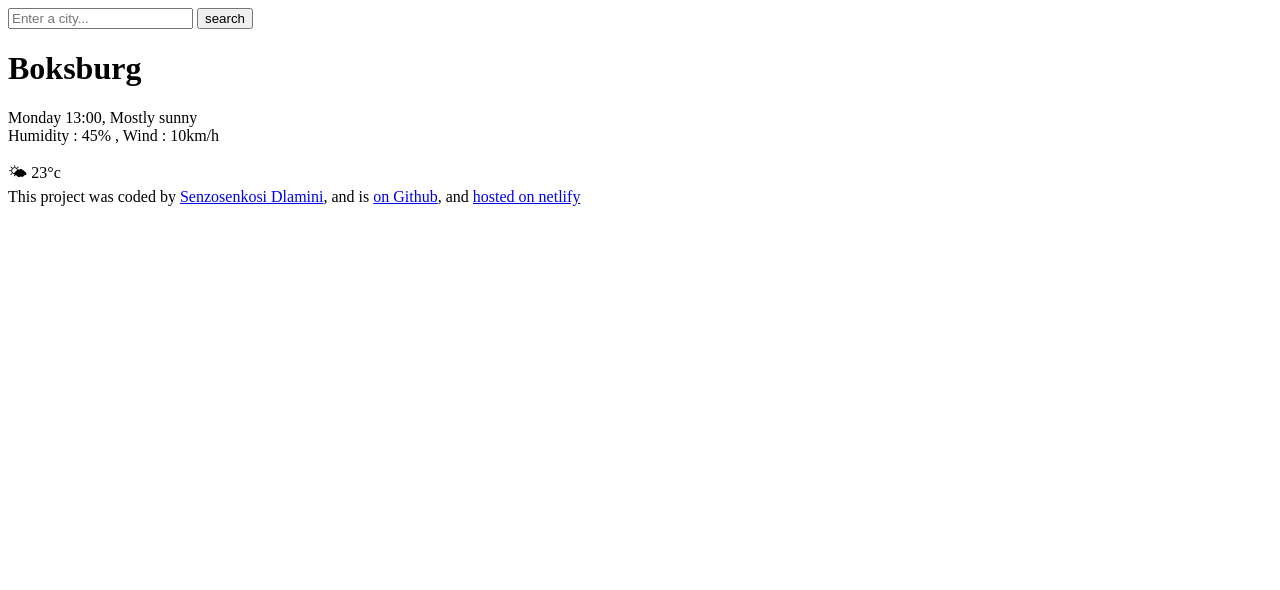
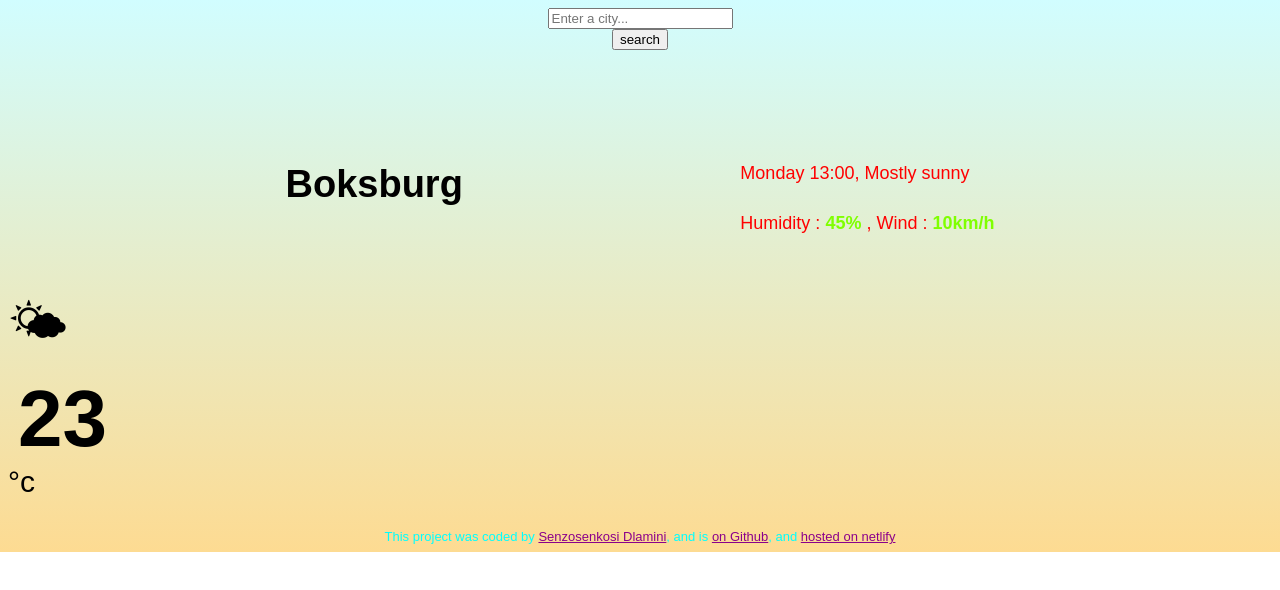
Before and after one commit to senzosenkosidlamini/SevenPlusForecastApp, a plain HTML site: page index.html in a window 1280 px wide. Drawn offline with Linux system fonts and the light colour scheme.

Commit message:
added a css file and updated html

```diff
--- a/index.html
+++ b/index.html
@@ -3,30 +3,34 @@
   <head>
     <meta charset="UTF-8" />
     <meta name="viewport" content="width=device-width, initial-scale=1.0" />
+    <link rel="stylesheet" href="src/style.css" />
+
     <title>SevenPlusForecastApp</title>
   </head>
 
   <body>
     <header>
-      <form>
+      <form class="weather-form">
         <input type="search" placeholder="Enter a city..." required />
         <input type="submit" value="search" />
       </form>
     </header>
 
-    <div>
+    <div class="weather-app-data">
       <main>
-        <h1>Boksburg</h1>
+        <h1 class="weather-app-city">Boksburg</h1>
       </main>
 
-      <p>
+      <p class="weather-app-details">
         Monday 13:00, Mostly sunny
         <br />
-        Humidity : 45% , Wind : 10km/h
+        Humidity : <strong> 45% </strong>, Wind : <strong> 10km/h</strong>
       </p>
     </div>
 
-    <div>🌤 23°c</div>
+    <div class="weather-app-icon">🌤</div>
+    <div class="weather-app-temperature">23</div>
+    <div class="weather-app-unit">°c</div>
 
     <footer>
       This project was coded by
--- /dev/null
+++ b/src/style.css
@@ -0,0 +1,107 @@
+body {
+  background: linear-gradient(to top, #fddb92 0%, #d1fdff 100%);
+  background-repeat: no-repeat;
+  background-size: cover;
+  font-family: Arial, Helvetica, sans-serif;
+}
+
+.weather-form {
+  margin-bottom: 30px;
+  height: auto;
+  display: flex;
+  flex-direction: column;
+  justify-content: space-between;
+  align-items: center;
+  padding-bottom: 20px;
+}
+
+.weather-app {
+  max-width: 600px;
+  margin: 45px;
+  box-shadow: 0 30px;
+  border-radius: 16px;
+  padding: 30px;
+}
+
+.search-form-input {
+  background-color: #fddb92;
+  border: none;
+  border-radius: 6px;
+  width: 80%;
+  font-size: 16px;
+  padding: 15px 20px;
+}
+
+.search-form-button {
+  background-color: #fddb92;
+  padding: 15px 30px;
+  border: none;
+  font-size: 16px;
+  margin-left: 5px;
+  border-radius: 6px;
+  color: blue;
+}
+
+header {
+  border-bottom: 1pxsolid blueviolet;
+  padding: 0 0 30px 0;
+}
+
+footer {
+  border-top: 1px;
+  padding: 30px 0 0 0;
+  text-align: center;
+  font-weight: 500;
+  font-size: 13px;
+  color: aqua;
+}
+
+a {
+  color: darkmagenta;
+}
+
+main {
+  padding: 30px 0;
+}
+
+.weather-app-data {
+  display: flex;
+  justify-content: space-evenly;
+}
+
+.weather-app-city {
+  margin: 0%;
+  font-size: 38px;
+  line-height: 48px;
+}
+
+.weather-app-details {
+  font-size: 18px;
+  font-weight: 500;
+  line-height: 50px;
+  color: red;
+}
+
+.weather-app-details strong {
+  color: chartreuse;
+}
+
+.temperature-details {
+  position: absolute;
+  top: 0;
+}
+
+.weather-app-icon {
+  font-size: 50px;
+  margin-top: 22px;
+}
+
+.weather-app-temperature {
+  font-size: 80px;
+  margin-left: 10px;
+  font-weight: bold;
+}
+
+.weather-app-unit {
+  font-size: 30px;
+}
```
